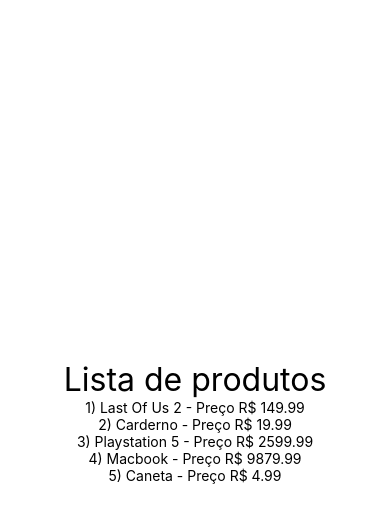
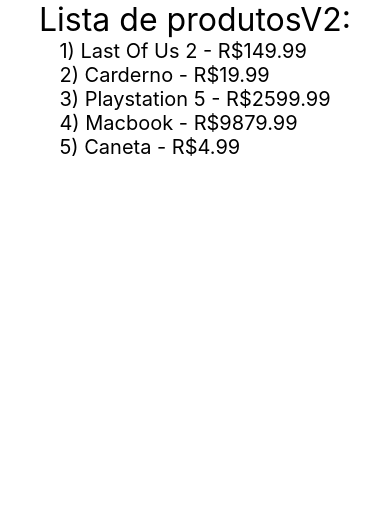
Before and after one commit to LucasAngelo20/Udemy, a React Native app: screen / in a window 390 px wide. Shown: the top 522 px of the page. Built offline with nearby package versions, Linux system fonts and the light colour scheme.

Commit message:
Renderização lista #2

```diff
--- a/src/App.js
+++ b/src/App.js
@@ -1,7 +1,8 @@
 import React from 'react';
 import {StyleSheet, SafeAreaView} from 'react-native';
 
-import ListaProdutos from './components/produtos/ListaProdutos'
+import ListaProdutosV2 from './components/produtos/ListaProdutosV2'
+// import ListaProdutos from './components/produtos/ListaProdutos'
 // import UsuarioLogado from './components/UsuarioLogado'
 // import Familia from './components/relacao/Familia';
 // import Membro from './components/relacao/Membro';
@@ -20,9 +21,10 @@
 
 export default () => (
   <SafeAreaView style={styles.App}>
-    <ListaProdutos />
+    <ListaProdutosV2 />
 
     {/*
+    <ListaProdutos />
     <UsuarioLogado usuario={{nome: 'Lucas', email:'lucas@gmail.com'}} />
     <Familia familia="Angelo">
       <Membro nome="Isabelle" sobrenome="Angelo" />
--- /dev/null
+++ b/src/components/produtos/ListaProdutosV2.js
@@ -0,0 +1,22 @@
+import React from 'react';
+import {Text, FlatList} from 'react-native';
+import Estilo from '../estilo';
+
+import produtos from './produtos';
+
+const produtoRender = ({ item: p }) => {
+    return <Text style={{fontSize:20}}>{p.id}) {p.nome} - R${p.preco}</Text>
+}
+
+export default (props) => {
+  return (
+    <>
+      <Text style={Estilo.fontG}>Lista de produtosV2:</Text>
+      <FlatList
+        data={produtos}
+        keyExtractor={i =>`${i.id}`}
+        renderItem={produtoRender}
+      />
+    </>
+  );
+};
```
